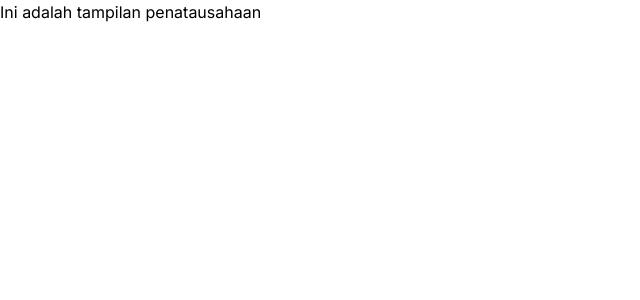
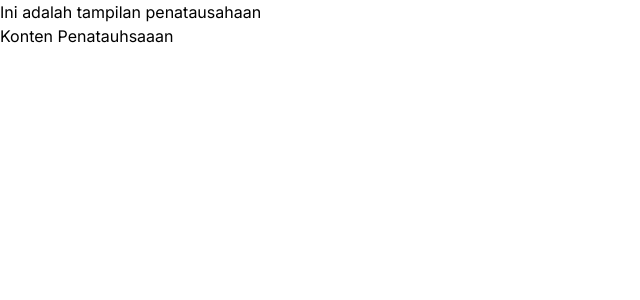
Before and after one commit to septiannugraha/siskeudes-web-starter, a Next.js app: page /penatausahaan in a window 1280 px wide. Shown: the top 300 px of the page, without its empty margins (0-640 px from the left). Built offline with nearby package versions, Linux system fonts and the light colour scheme.

Commit message:
edit penatausahaan

```diff
--- a/app/penatausahaan/page.tsx
+++ b/app/penatausahaan/page.tsx
@@ -1,6 +1,9 @@
 const PenatausahaanComponent = () => {
   return <div>
+    <h1>
     Ini adalah tampilan penatausahaan
+    </h1>
+    <div>Konten Penatauhsaaan</div>
   </div>
 }
 
```
Also changed, not shown: 1 other file (tests, documents, lock files or other folders).
